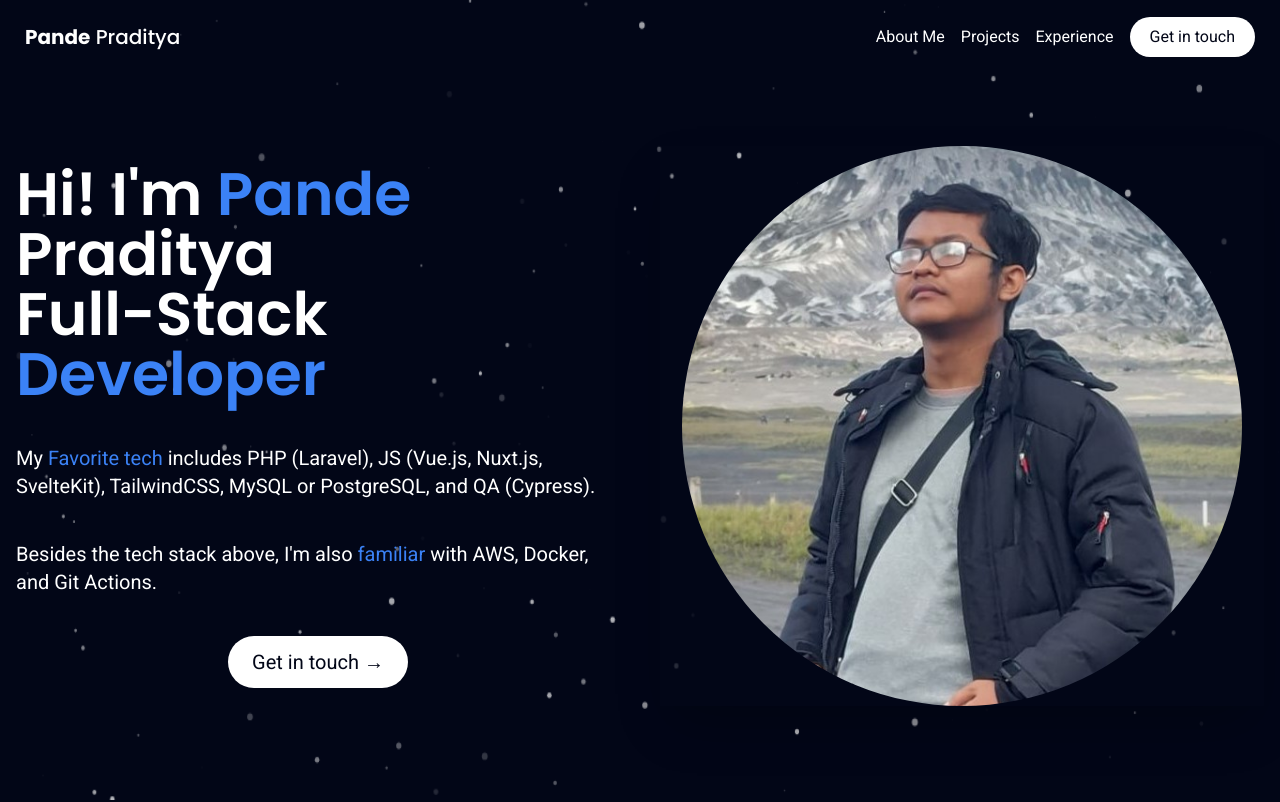
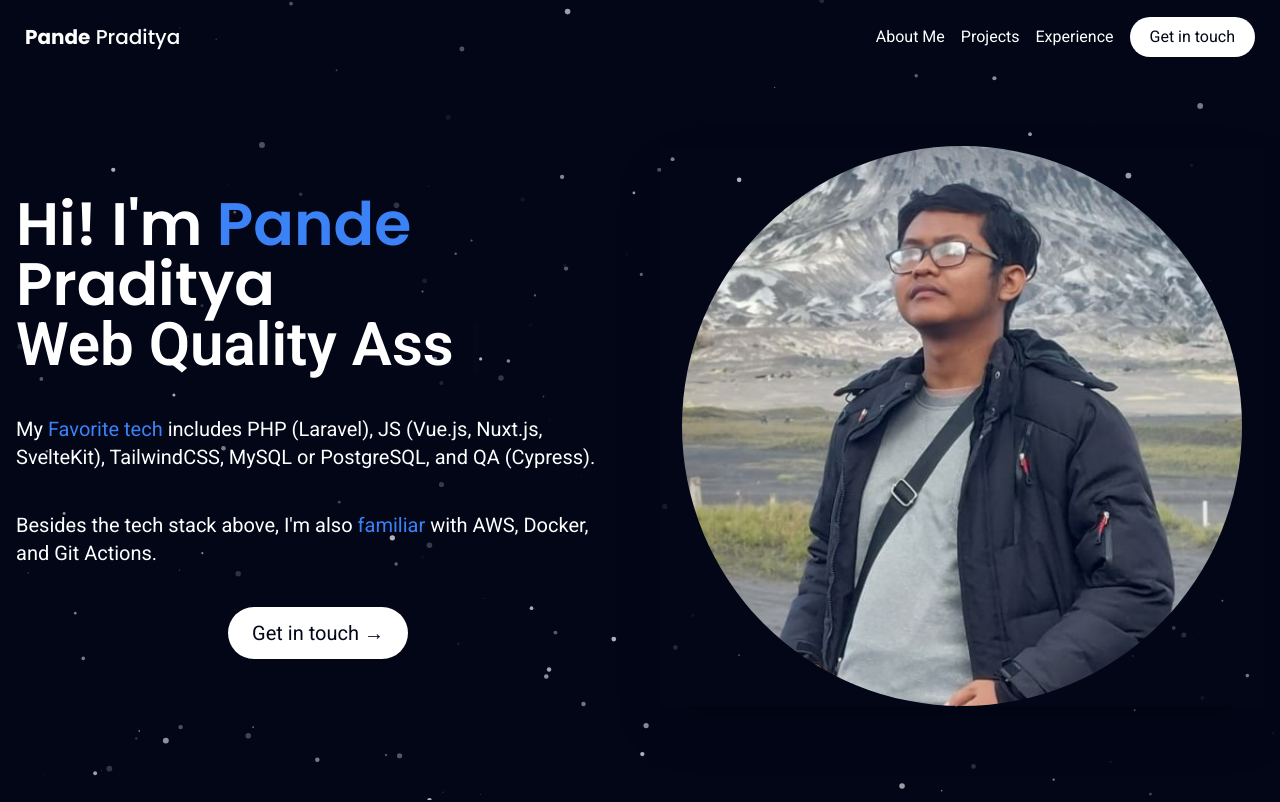
Before and after one commit to PandePraditya/portfolio-svelte_tailwindcss, a SvelteKit app: page / in a window 1280 px wide. Shown: the top 802 px of the page. Built offline with nearby package versions, Linux system fonts and the light colour scheme.

Commit message:
adj: better design

```diff
--- a/src/components/Main.svelte
+++ b/src/components/Main.svelte
@@ -1,5 +1,13 @@
 <script>
   import Work from "./Work.svelte";
+  import Typewriter from "./Typewriter.svelte";
+
+  const words = [
+    "Full-Stack Developer",
+    "Web Quality Assurance",
+    "Laravel Enthusiast",
+    "Problem Solver"
+  ];
 
   let works = [
     {
@@ -101,9 +109,11 @@
       <h2 class="font-semibold text-4xl sm:text-5xl md:text-6xl">
         Hi! I'm <span class="poppins text-blue-500">Pande</span> Praditya
         <br />
-        Full-Stack
-        <span class="poppins text-blue-500">Developer</span>
+        <!-- This part types first -->
+        <Typewriter {words} speed={80} startDelay={500} />
       </h2>
+
+      <!-- The rest of your content remains the same -->
       <p class="text-base sm:text-lg md:text-xl">
         My <span class="text-blue-500">Favorite tech </span> includes PHP (Laravel),
         JS (Vue.js, Nuxt.js, SvelteKit), TailwindCSS, MySQL or PostgreSQL, and QA
@@ -115,7 +125,7 @@
         > with AWS, Docker, and Git Actions.
       </p>
       <a
-        href="mailto:pandepraditya@gmail.com"
+        href="mailto:johndoe@gmail.com"
         target="_blank"
         class="blueShadow mx-auto lg:mr-auto text-base sm:text-lg md:text-xl poppins relative overflow-hidden px-6 py-3 group rounded-full bg-white text-slate-950 cursor-pointer"
       >
@@ -127,7 +137,7 @@
     </div>
     <div class="relative shadow-2xl grid place-items-center">
       <img
-        src={"images/profile.jpeg"}
+        src="/images/profile.jpeg"
         alt="Profile Image"
         class="object-cover z-[2] max-h-[70vh] rounded-full"
       />
@@ -267,7 +277,9 @@
         <div
           class="relative h-48 bg-slate-900 border border-gray-500 rounded-lg grid place-items-center text-gray-200"
         >
-          <i class="fa-regular fa-face-frown absolute top-1/4 left-1/2 -translate-x-1/2 -translate-y-1/2 text-3xl"></i>
+          <i
+            class="fa-regular fa-face-frown absolute top-1/4 left-1/2 -translate-x-1/2 -translate-y-1/2 text-3xl"
+          ></i>
           Preview unavailable due to contract with client.
         </div>
       {:else if selectedWork.images && selectedWork.images.length > 0}
--- /dev/null
+++ b/src/components/Typewriter.svelte
@@ -0,0 +1,89 @@
+<script>
+    import { onMount, onDestroy } from 'svelte';
+
+    // --- PROPS ---
+    /** An array of words to cycle through */
+    export let words = [];
+    /** The delay between each character in milliseconds */
+    export let speed = 100;
+    /** The delay before typing starts in milliseconds */
+    export let startDelay = 0;
+    /** Whether to loop through the words infinitely */
+    export let loop = true;
+
+    // --- STATE ---
+    let typedText = '';
+    let wordIndex = 0;
+    let charIndex = 0;
+    let isDeleting = false;
+    let timeoutId;
+
+    // --- LOGIC ---
+    function tick() {
+        const currentWord = words[wordIndex];
+
+        if (isDeleting) {
+            // Deleting logic
+            typedText = currentWord.substring(0, charIndex - 1);
+            charIndex--;
+        } else {
+            // Typing logic
+            typedText = currentWord.substring(0, charIndex + 1);
+            charIndex++;
+        }
+
+        // Determine the next action
+        let typeSpeed = isDeleting ? speed / 2 : speed; // Deleting is usually faster
+
+        if (!isDeleting && typedText === currentWord) {
+            // If word is complete, pause before deleting
+            typeSpeed = 2000; // Pause at end of word
+            isDeleting = true;
+        } else if (isDeleting && typedText === '') {
+            // If deletion is complete, move to the next word
+            isDeleting = false;
+            wordIndex++;
+            typeSpeed = 500; // Pause before new word
+
+            if (wordIndex >= words.length) {
+                if (loop) {
+                    wordIndex = 0; // Loop back to the first word
+                } else {
+                    return; // Stop if not looping
+                }
+            }
+        }
+
+        timeoutId = setTimeout(tick, typeSpeed);
+    }
+
+    // --- LIFECYCLE ---
+    onMount(() => {
+        if (words.length > 0) {
+            timeoutId = setTimeout(tick, startDelay);
+        }
+    });
+
+    onDestroy(() => {
+        clearTimeout(timeoutId);
+    });
+</script>
+
+<span>
+    {typedText}
+    <span class="cursor">|</span>
+</span>
+
+<style>
+    .cursor {
+        animation: blink 1s infinite;
+        color: inherit;
+        font-weight: normal;
+    }
+
+    @keyframes blink {
+        0% { opacity: 1; }
+        50% { opacity: 0; }
+        100% { opacity: 1; }
+    }
+</style>
```
